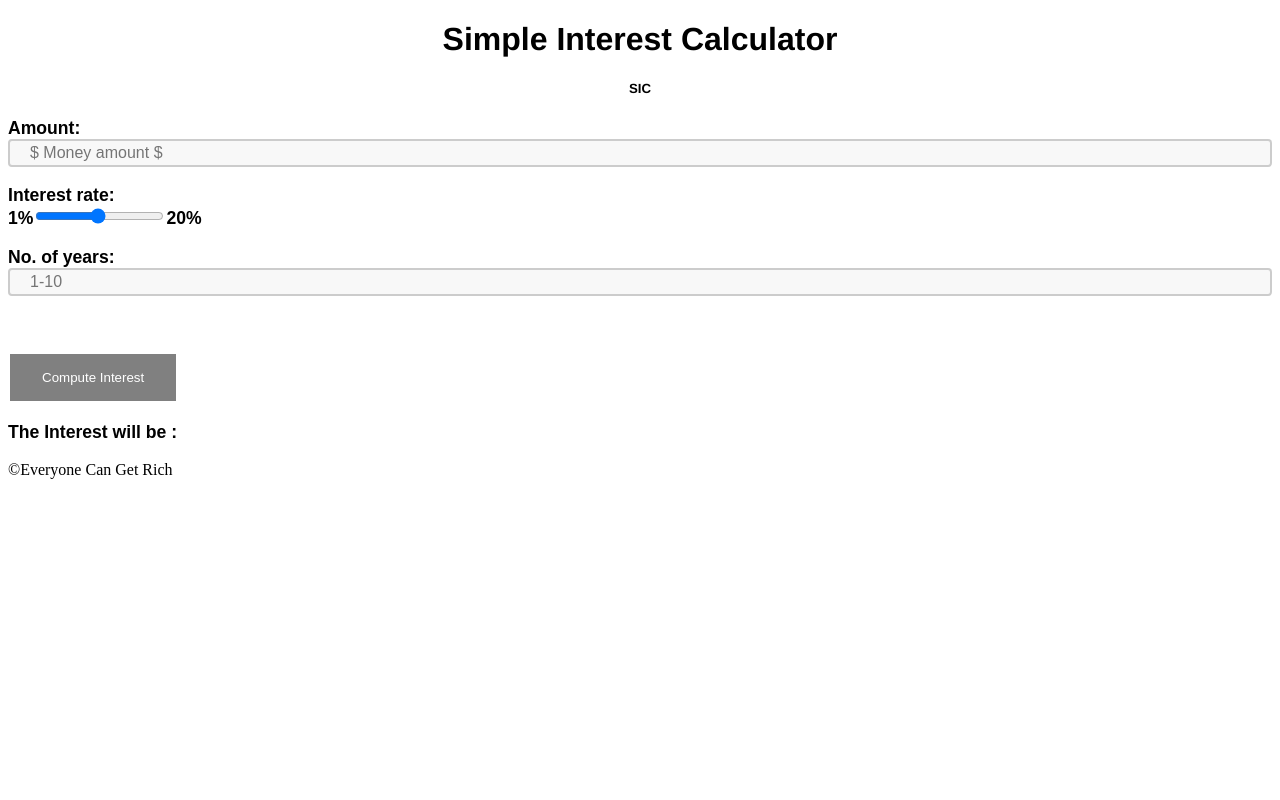
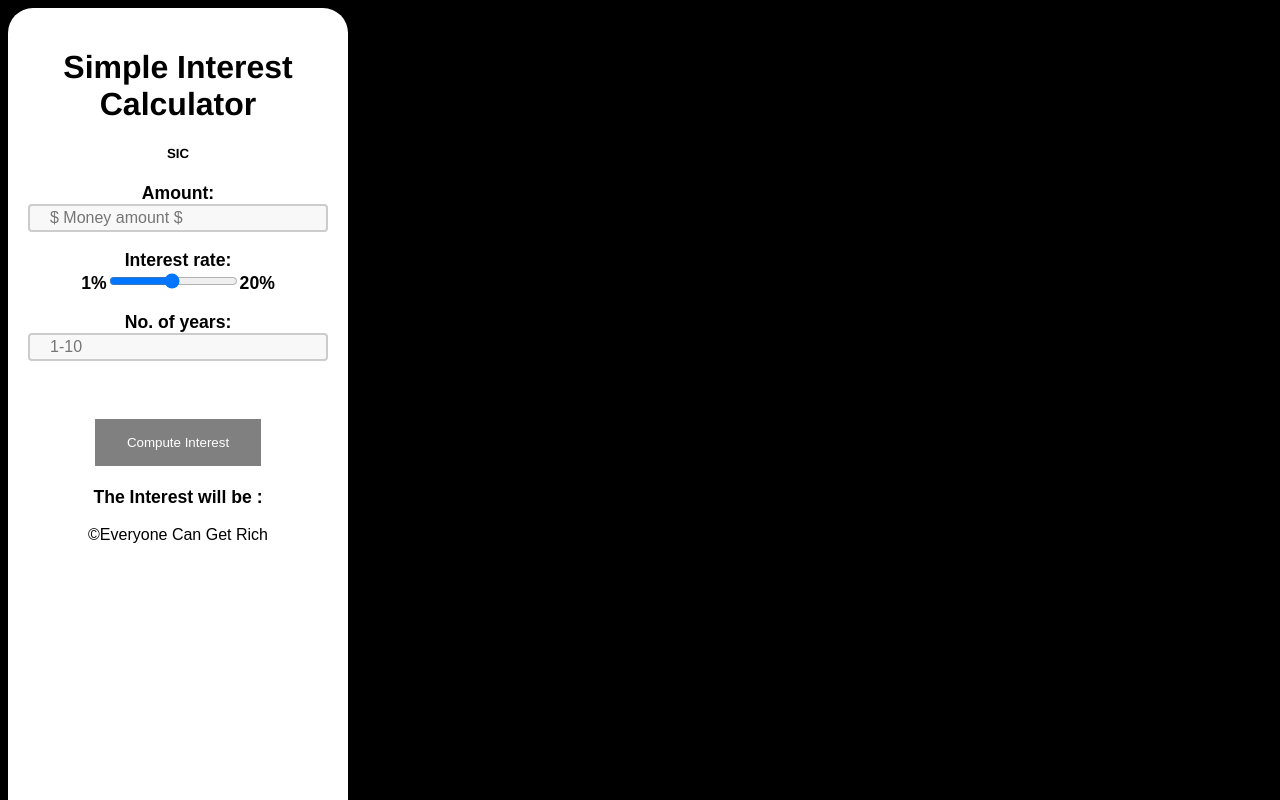
Before and after one commit to alwalidalrifai/InterestPROG, a plain HTML site: page index.html in a window 1280 px wide. Shown: the top 800 px of the page. Drawn offline with Linux system fonts and the light colour scheme.

Commit message:
Update style.css

```diff
--- a/style.css
+++ b/style.css
@@ -1,15 +1,27 @@
-#background{
-  background-color: white;
+
+.body{
+    background-color:black;
+    font-family:arial;
+    color:white;
+}
+h1{
+    color:#D3D3D3;
+    font-family:verdana;
 }
 
-#formBackground{
+
+
+.maindiv{
   text-align: center;
- background-color: lightblue;
+ background-color: white;
  border-radius: 15px 50px;
-  padding: 90px;
-  width: 200px;
-  height: 300px;
+  padding: 20px;
+  width: 300px;
+  height: 1000px;
+  color:black;
+  border-radius: 25px;
 }
+
 #centerdiv{
   position: fixed;
   top: 60%;
```
